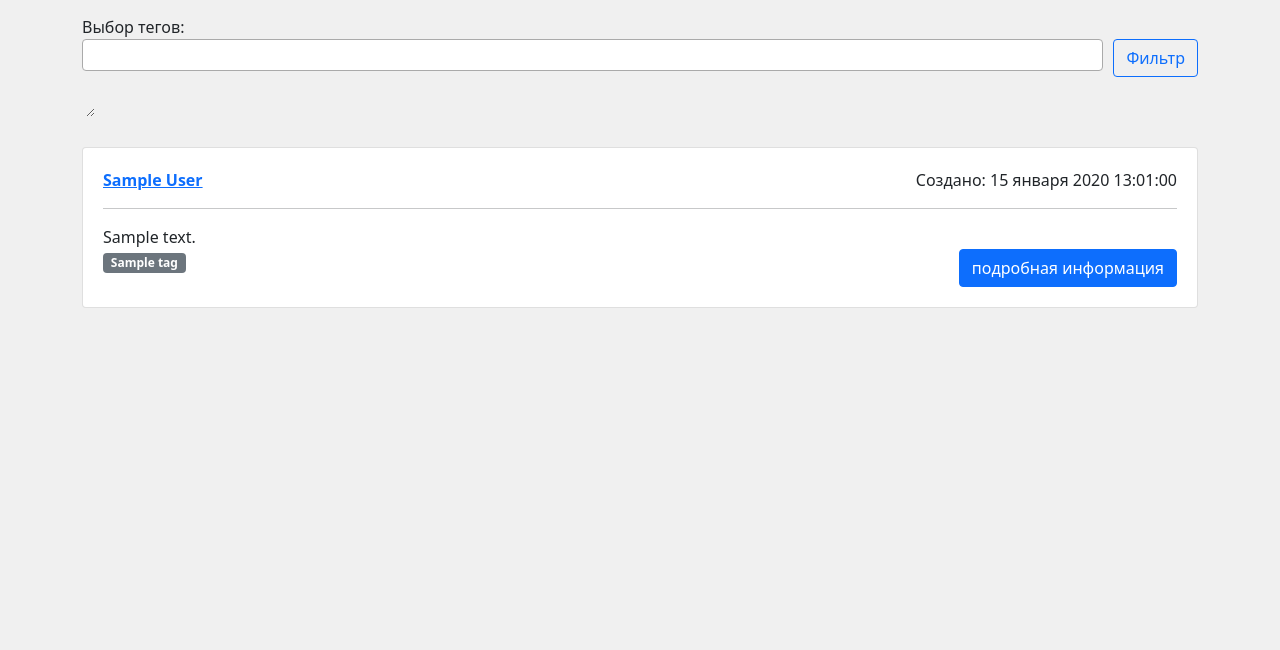
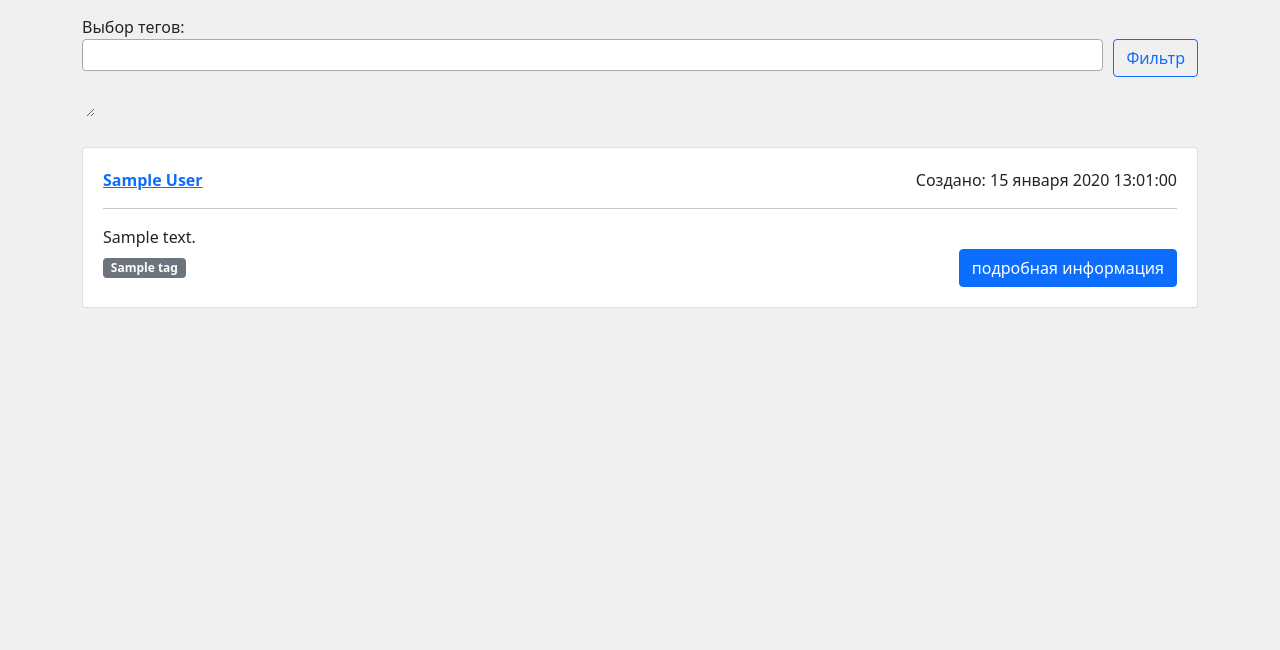
Before and after one commit to DenisShahbazyan/system112_electronics_journal, a Django app: page / in a window 1280 px wide. Shown: the part 90-740 px from the top of the page. Run offline with Django 4.2, Linux system fonts and the light colour scheme; a user stored in the database is signed in; tables that the repository leaves empty hold one stand-in row (values such as "Sample post"); some libraries are stand-ins or nearby versions.

Commit message:
Разместил теги в постах по центру.

```diff
--- a/journal/templates/blog/includes/tag/show_tags_in_post.html
+++ b/journal/templates/blog/includes/tag/show_tags_in_post.html
@@ -1,7 +1,7 @@
-<div class="col-12 col-md-9">
-  {%for tag in post.tags.all %}
+<div class="col-12 col-md-9 d-flex align-items-center">
+  {% for tag in post.tags.all %}
     <span class="badge bg-secondary text-white">
       {{tag.name}}
     </span>
-  {%endfor%}
+  {% endfor %}
 </div>
```
